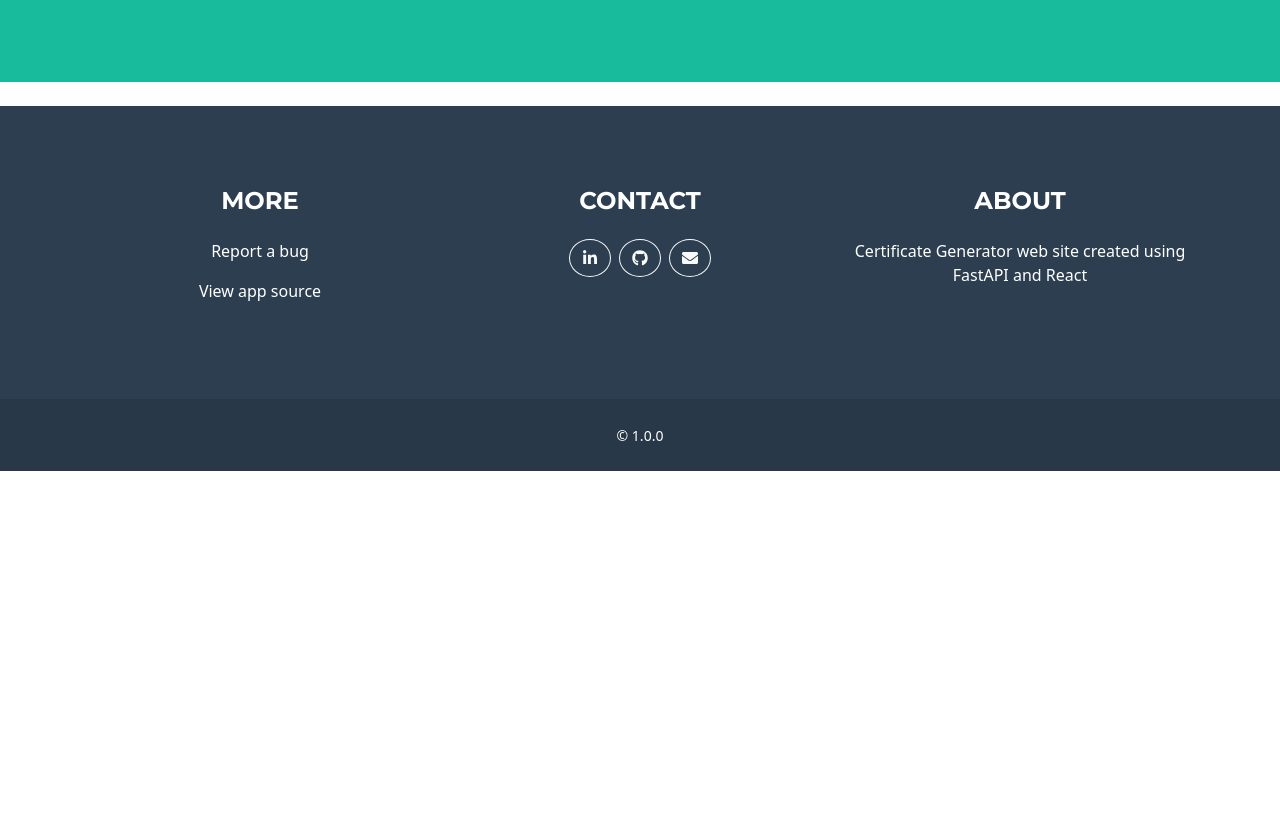
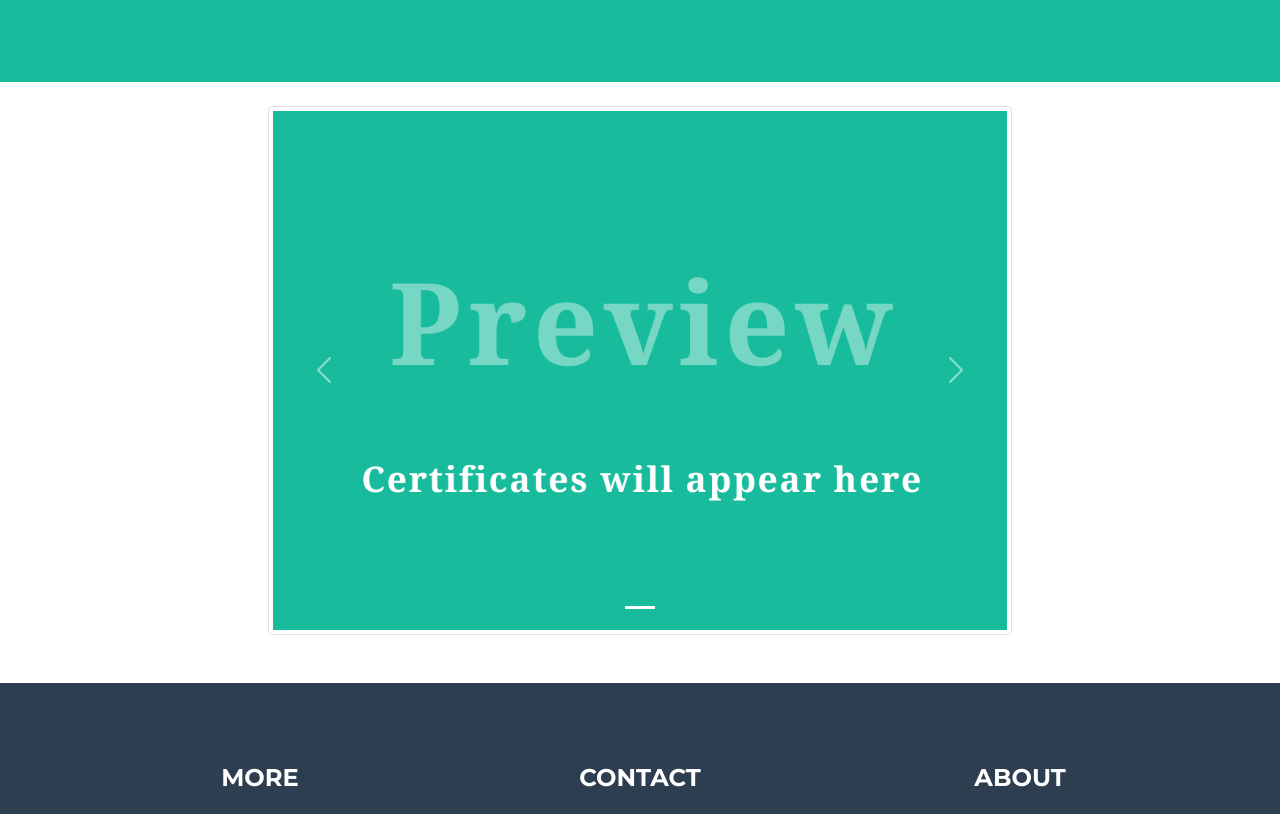
Before and after one commit to RohanKaran/certificate-generator-frontend, a React (Create React App) app: page / in a window 1280 px wide. Shown: the part 480-1294 px from the top of the page. Before the commit the page ends 951 px from the top, so only its background shows below. Built offline with nearby package versions, Linux system fonts and the light colour scheme; no server answers.

Commit message:
ui updated

```diff
--- a/src/components/Home.js
+++ b/src/components/Home.js
@@ -1,7 +1,7 @@
 import '../App.css'
 import 'bootstrap/dist/css/bootstrap.min.css';
 import {useState} from "react";
-import {Button, Container, Figure, Form} from "react-bootstrap";
+import {Button, Carousel, Container, Figure, Form, Image} from "react-bootstrap";
 import axios from "axios";
 import Slideshow from "./ImageList";
 import {FaDownload, FaTrash} from "react-icons/fa";
@@ -134,8 +134,10 @@ function Home(){
                                   required
                         />
                   </Form.Group>
-                  <Button type="submit" variant={"light"}
-                          className={"btn btn-outline-light btn-xl mb-1 my-2"}>
+
+                    <Button type="submit" variant={"light"}
+                          className={"btn btn-outline-light btn-xl mb-1 my-2"}
+                  >
                     Add +
                   </Button>
                 </Form>
@@ -144,14 +146,31 @@ function Home(){
                 </header>
             <br/>
 
-            <div align={"center"}  hidden={loading} className={"mb-4"}>
+            <div align={"center"} hidden={loading} className={"mb-4"}>
             <Figure.Image src={"https://www.dropbox.com/s/aejzhvqvtegnp02/Spinner-1s-800px.svg?raw=1"}
                    fluid={true}
                    style={{width: "5rem", maxWidth: '15%'}}/>
                 <span>Adding...</span>
                 </div>
 
-            <Container align={"center"} hidden={bool} className={"mb-5 carousel"}>
+
+            {/*Preview*/}
+            <Container align={"center"} className={"mb-5 carousel"} hidden={!bool}>
+            <Carousel>
+                <Carousel.Item >
+                    <Image
+                      src={`/base_text.png`}
+                      alt="First slide"
+                      fluid={true}
+                      className={"img-thumbnail "}
+                    />
+                </Carousel.Item></Carousel>
+            </Container>
+
+
+
+
+            <Container align={"center"} className={"mb-5 carousel"} hidden={bool}>
 
 
 
@@ -170,7 +189,8 @@ function Home(){
                     </Button>
                 </div>
 
-                <Slideshow images={imgs}/>
+
+                <Slideshow images={imgs} hidden_props={bool}/>
 
                 <Button variant={"outline-dark"} size={"lg"}
                         className={"my-5"}
--- a/src/components/ImageList.js
+++ b/src/components/ImageList.js
@@ -5,7 +5,10 @@ import "../App.css";
 export default function Slideshow(props) {
     return (
 
-            <Carousel variant={"dark"} className={"carousel border border-2 border-dark"}>
+            <Carousel variant={"dark"}
+
+                      className={"carousel border border-2 border-dark"}>
+
                 {props.images.map(imagedata =>
                     <Carousel.Item>
                         <Img data={imagedata} />
```
